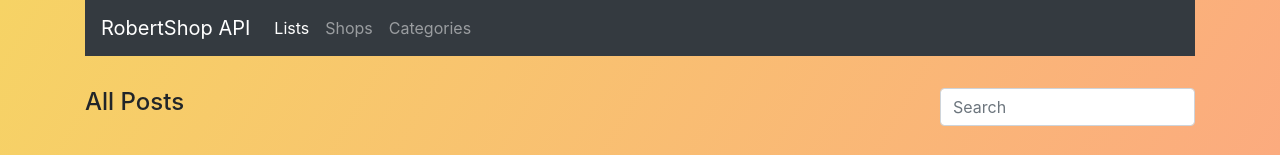
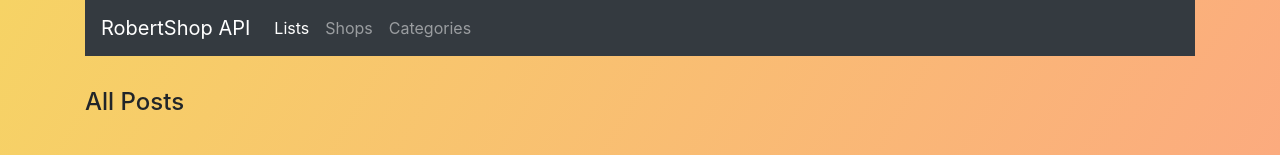
Before and after one commit to vargarobert97/assigmentAPI, a React (Create React App) app in the folder frontend/: page /lists in a window 1280 px wide. Shown: the top 155 px of the page. Built offline with nearby package versions, Linux system fonts and the light colour scheme; no server answers.

Commit message:
Cleared useless code

```diff
--- a/frontend/src/components/lists/CreateList.js
+++ b/frontend/src/components/lists/CreateList.js
@@ -47,42 +47,13 @@ const CreateList = () => {
       });
   };
 
-  const filterContent = (posts, searchTerm) => {
-    const result = posts.filter(
-      (post) =>
-        post.name.toLowerCase().includes(searchTerm) ||
-        post.shop.toLowerCase().includes(searchTerm) ||
-        post.items.toLowerCase().includes(searchTerm)
-    );
-    this.setState({ posts: result });
-  };
-
-  const handleTextSearch = (event) => {
-    console.log("Testing search");
-    const searchTerm = event.currentTarget.value;
-    axios.get("http://localhost:5500/routes/lists").then((res) => {
-      console.log(res.data);
-      if (res.data.success) {
-        filterContent(res.data.posts, searchTerm);
-      }
-    });
-  };
-
   return (
     <div>
       <div className="row">
         <div className="col-lg-9 mt-2 mb-2">
           <h4>All Posts</h4>
         </div>
-        <div className="col-lg-3 mt-2 mb-2">
-          <input
-            className="form-control"
-            type="search"
-            placeholder="Search"
-            name="Searchterm"
-            onChange={handleTextSearch}
-          />
-        </div>
+        <div className="col-lg-3 mt-2 mb-2"></div>
       </div>
 
       <form onSubmit={submitHandler}>
```
